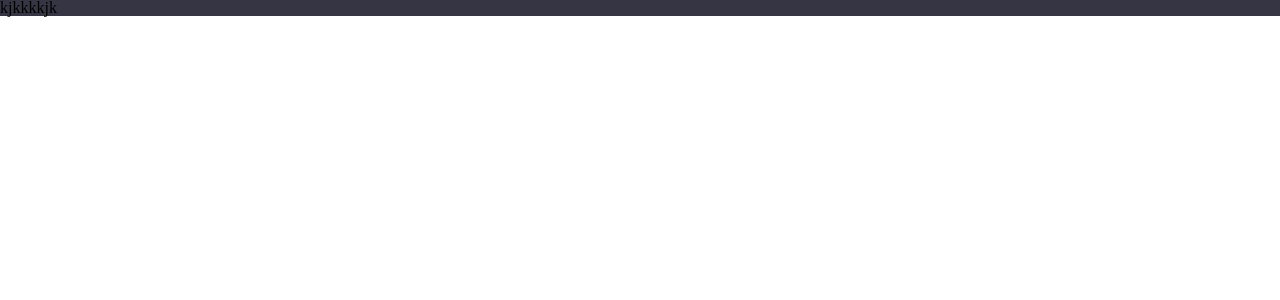
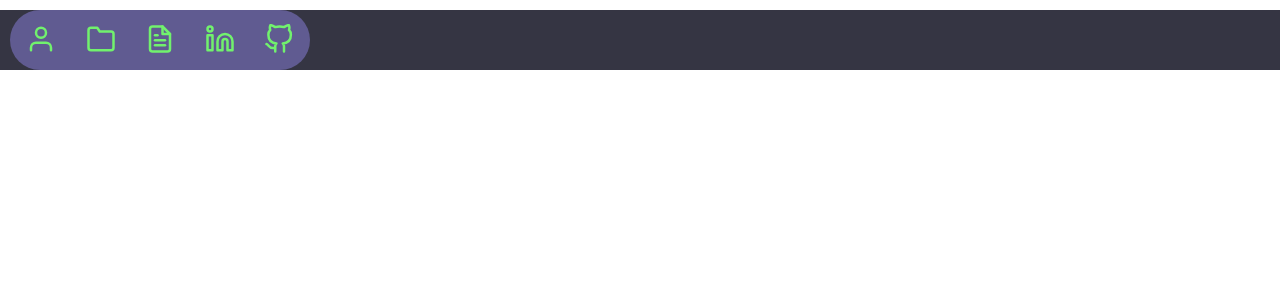
Before and after one commit to vanagila/portfolio-pessoal, a React (Create React App) app: page / in a window 1280 px wide. Shown: the top 300 px of the page. Built offline with nearby package versions, Linux system fonts and the light colour scheme.

Commit message:
feat: navbar

```diff
--- /dev/null
+++ b/src/components/Nav/Nav.jsx
@@ -0,0 +1,31 @@
+import {
+  FiUser,
+  FiFolder,
+  FiFileText,
+  FiLinkedin,
+  FiGithub,
+} from "react-icons/fi";
+
+import { Container } from "./styles";
+
+export const Nav = () => {
+  return (
+    <Container>
+      <button>
+        <FiUser size={30} />
+      </button>
+      <button>
+        <FiFolder size={30} />
+      </button>
+      <button>
+        <FiFileText size={30} />
+      </button>
+      <button>
+        <FiLinkedin size={30} />
+      </button>
+      <button>
+        <FiGithub size={30} />
+      </button>
+    </Container>
+  );
+};
--- /dev/null
+++ b/src/components/Nav/styles.js
@@ -0,0 +1,25 @@
+import styled from "styled-components";
+
+export const Container = styled.div`
+  width: 300px;
+  height: 60px;
+  border-radius: 150px;
+
+  display: flex;
+  justify-content: space-between;
+  align-items: center;
+
+  margin: 10px 10px 0 10px;
+  padding: 0 10px;
+
+  background-color: var(--purple-1);
+
+  button {
+    background: none;
+    border: none;
+  }
+
+  svg {
+    color: var(--green);
+  }
+`;
--- a/src/pages/Home/Home.jsx
+++ b/src/pages/Home/Home.jsx
@@ -1,9 +1,10 @@
+import { Nav } from "../../components/Nav/Nav";
 import { FirstSection } from "./styles";
 
 export const Home = () => {
   return (
     <FirstSection>
-      <p>kjkkkkjk</p>
+      <Nav />
     </FirstSection>
   );
 };
```
